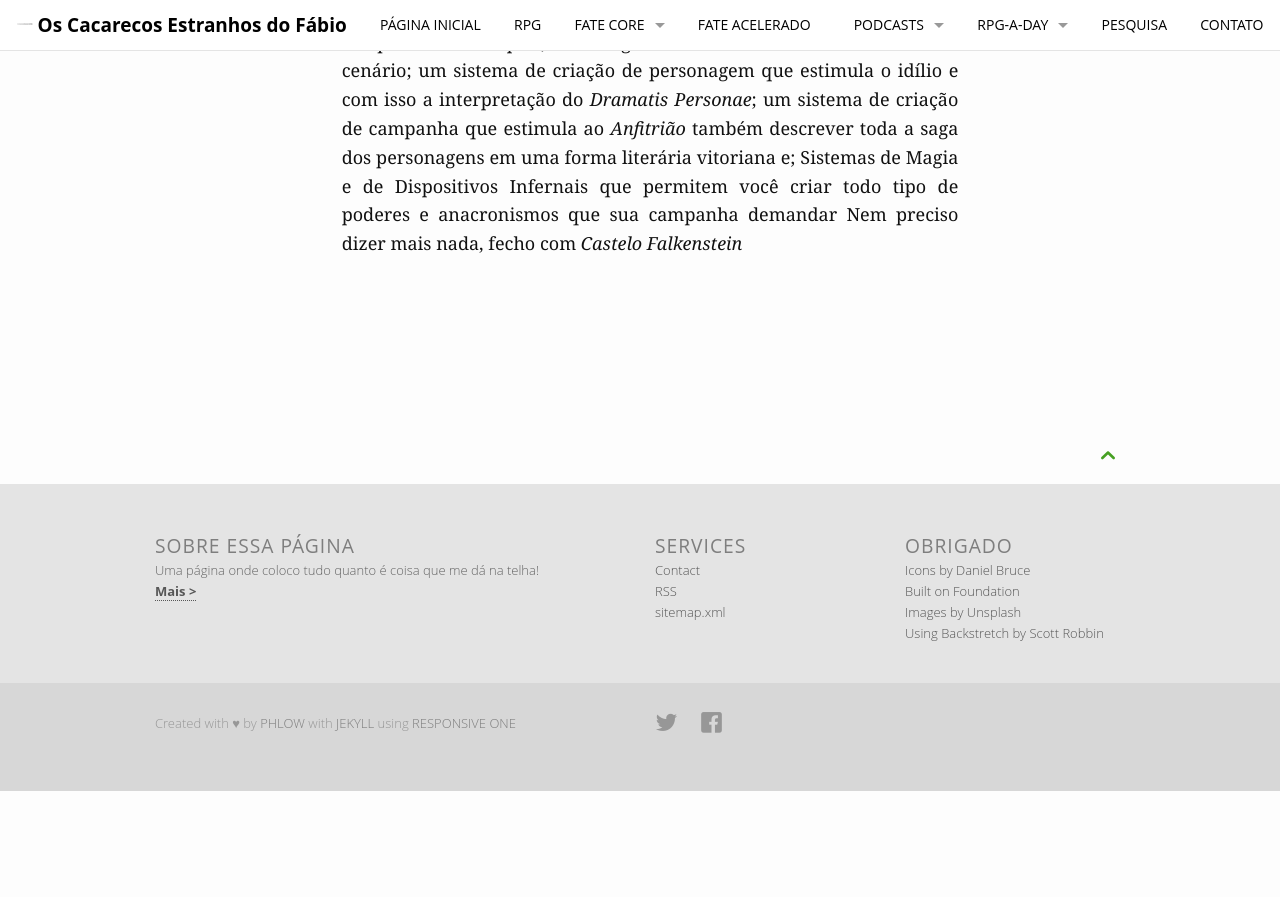
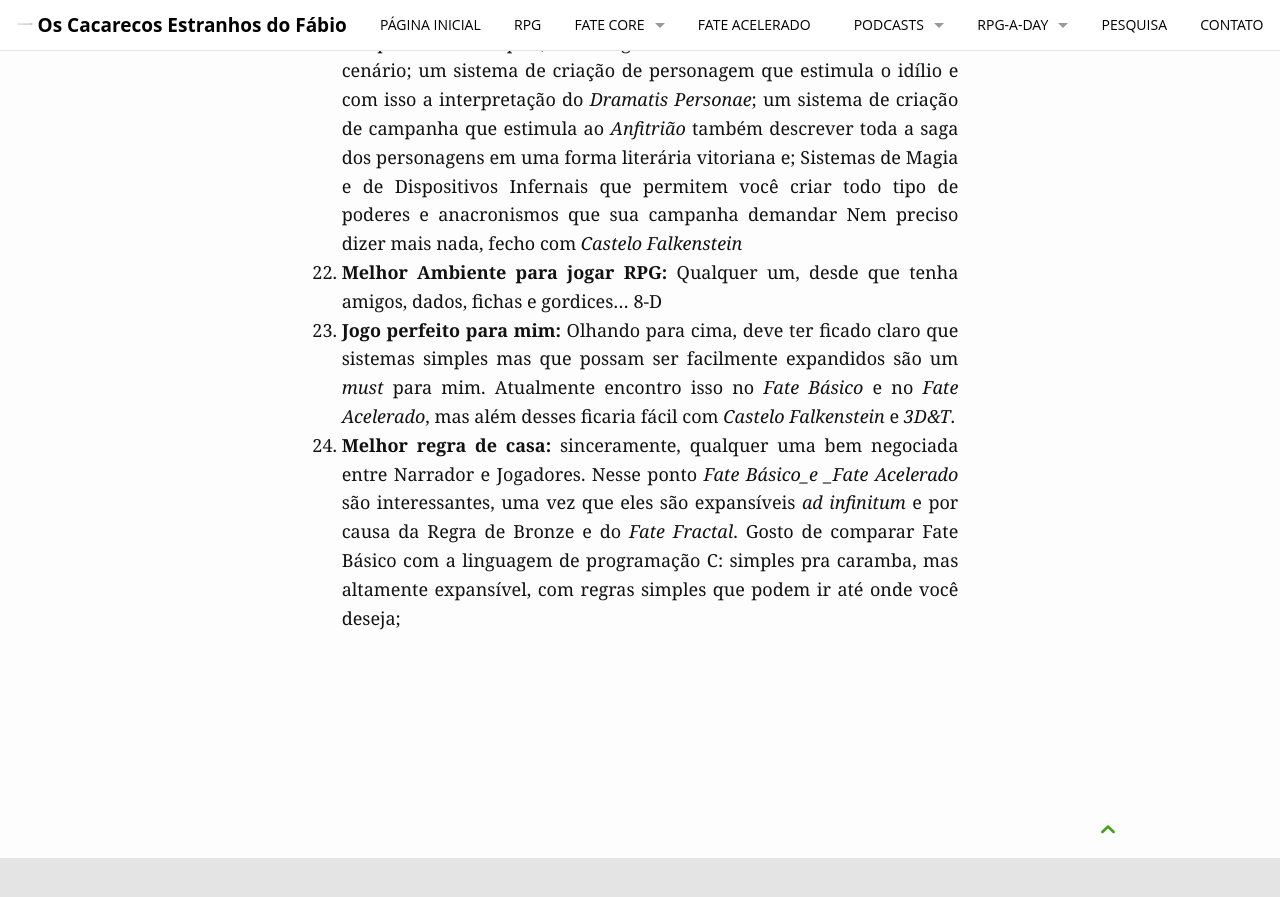
Before and after one commit to fabiocosta0305/fabiocosta0305.github.io-old, a Jekyll site: the page built from pages/rpg-a-day-2015.md, in a window 1280 px wide and 900 px high, scrolled down 6569 px. Shown: the top 897 px of the window. Built offline with Jekyll 4.4.1, drawn with Linux system fonts in a browser that asks for light colours; before the commit the page ends 7360 px from its top, so only the background shows below that.

Commit message:
22Â° a 24Â° dias do RPG-a-Day 2015

```diff
--- a/pages/rpg-a-day-2015.md
+++ b/pages/rpg-a-day-2015.md
@@ -178,6 +178,20 @@ Então, vamos nessa!
    Infernais  que  permitem   você  criar  todo  tipo   de  poderes  e
    anacronismos que sua campanha demandar Nem preciso dizer mais nada,
    fecho com _Castelo Falkenstein_
+1. **Melhor  Ambiente para jogar  RPG:** Qualquer um, desde  que tenha
+   amigos, dados, fichas e gordices... 8-D
+1.  **Jogo perfeito  para mim:**  Olhando para  cima, deve  ter ficado
+   claro que sistemas simples mas que possam ser facilmente expandidos
+   são um _must_ para mim. Atualmente encontro isso no _Fate Básico_ e
+   no _Fate  Acelerado_, mas  além desses  ficaria fácil  com _Castelo
+   Falkenstein_ e _3D&T_.
+1. **Melhor regra de casa:**  sinceramente, qualquer uma bem negociada
+   entre  Narrador  e  Jogadores.  Nesse ponto  _Fate  Básico_e  _Fate
+   Acelerado_ são interessantes, uma vez  que eles são expansíveis _ad
+   infinitum_   e  por   causa  da   Regra  de   Bronze  e   do  _Fate
+   Fractal_.  Gosto  de  comparar  Fate  Básico  com  a  linguagem  de
+   programação C:  simples pra caramba, mas  altamente expansível, com
+   regras simples que podem ir até onde você deseja;
 
 [1]: http://autocratik.blogspot.co.uk/2015/07/standby-for-rejection.html
 [2]: http://www.catarse.me/fate
```
